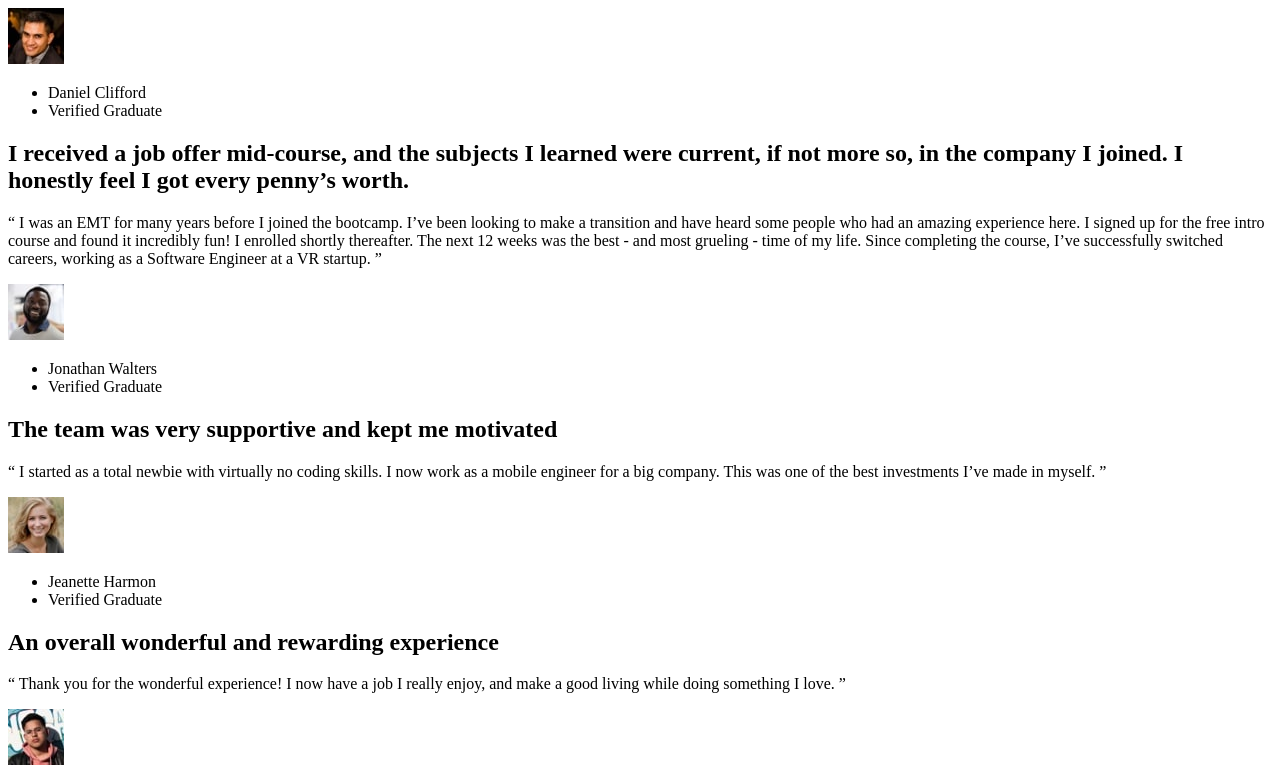
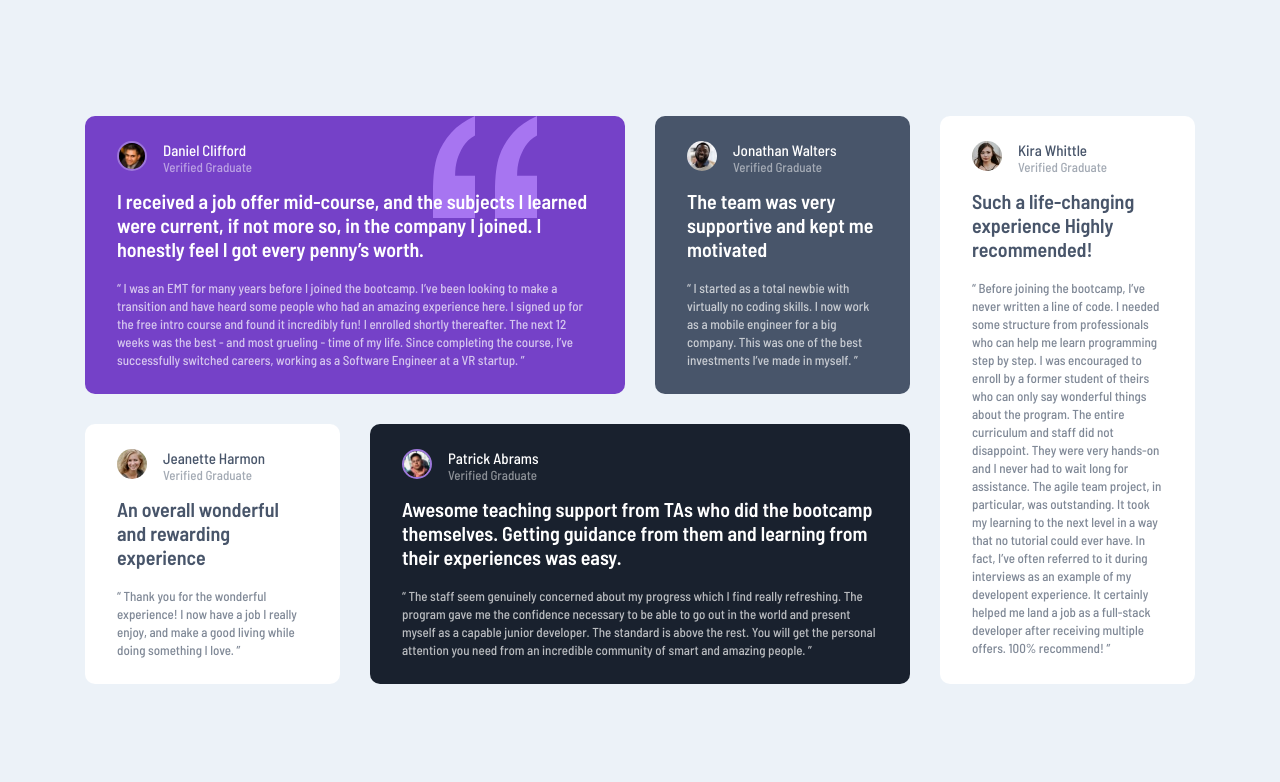
Before and after one commit to DarkPsycho0/testimonials-grid-section, a plain HTML site: page index.html in a window 1280 px wide. Shown: the top 782 px of the page. Drawn offline with Linux system fonts and the light colour scheme.

Commit message:
css pronto

```diff
--- a/index.html
+++ b/index.html
@@ -13,7 +13,7 @@
 <body>
     <main class="container">
         <section class="section">
-            <div class="cards">
+            <div class="cards daniel">
                 <div>
                     <img src="./src/images/image-daniel.jpg" alt="profile picture">
                     <ul>
@@ -24,7 +24,7 @@
                 <h2>I received a job offer mid-course, and the subjects I learned were current, if not more so, in the company I joined. I honestly feel I got every penny’s worth.</h2>
                 <p>“ I was an EMT for many years before I joined the bootcamp. I’ve been looking to make a transition and have heard some people who had an amazing experience here. I signed up for the free intro course and found it incredibly fun! I enrolled shortly thereafter. The next 12 weeks was the best - and most grueling - time of my life. Since completing the course, I’ve successfully switched careers, working as a Software Engineer at a VR startup. ”</p>
             </div>
-            <div class="cards">
+            <div class="cards jonathan">
                 <div>
                     <img src="./src/images/image-jonathan.jpg" alt="profile picture">
                     <ul>
@@ -35,7 +35,7 @@
                 <h2>The team was very supportive and kept me motivated</h2>
                 <p>“ I started as a total newbie with virtually no coding skills. I now work as a mobile engineer for a big company. This was one of the best investments I’ve made in myself. ”</p>
             </div>
-            <div class="cards">
+            <div class="cards jeanette white">
                 <div>
                     <img src="./src/images/image-jeanette.jpg" alt="profile picture">
                     <ul>
@@ -46,7 +46,7 @@
                 <h2>An overall wonderful and rewarding experience</h2>
                 <p>“ Thank you for the wonderful experience! I now have a job I really enjoy, and make a good living while doing something I love. ”</p>
             </div>
-            <div class="cards">
+            <div class="cards patrick">
                 <div>
                     <img src="./src/images/image-patrick.jpg" alt="profile picture">
                     <ul>
@@ -57,7 +57,7 @@
                 <h2>Awesome teaching support from TAs who did the bootcamp themselves. Getting guidance from them and learning from their experiences was easy.</h2>
                 <p>“ The staff seem genuinely concerned about my progress which I find really refreshing. The program gave me the confidence necessary to be able to go out in the world and present myself as a capable junior developer. The standard is above the rest. You will get the personal attention you need from an incredible community of smart and amazing people. ”</p>
             </div>
-            <div class="cards">
+            <div class="cards kira white">
                 <div>
                     <img src="./src/images/image-kira.jpg" alt="profile picture">
                     <ul>
--- a/src/css/reset.css
+++ b/src/css/reset.css
@@ -0,0 +1,8 @@
+*{
+    padding: 0;
+    margin: 0;
+    box-sizing: border-box;
+}
+ul {
+    list-style: none;
+}
--- a/src/css/style.css
+++ b/src/css/style.css
@@ -0,0 +1,89 @@
+@import url('https://fonts.googleapis.com/css2?family=Barlow+Semi+Condensed:wght@500;600&display=swap');
+body {
+    font-family: 'Barlow Semi Condensed', sans-serif;
+    font-size: 13px;
+    background-color: hsl(210, 46%, 95%);
+}
+.container {
+    display: flex;
+    justify-content: center;
+    align-items: center;
+    height: 100vh;
+    max-width: 1440px;
+    margin: 0 auto;
+}
+.section {
+    display: grid;
+    grid-template-columns: repeat(4, 255px);
+    grid-template-rows: repeat(2, auto);
+    gap: 30px;
+}
+.cards {
+    padding: 25px 32px;
+    border-radius: 10px;
+}
+.cards div {
+    display: flex;
+}
+.cards div img {
+    border-radius: 50%;
+    width: 30px;
+    margin-right: 16px;
+    margin-bottom: 18px;
+}
+.cards div ul li:first-child, .cards h2 {
+    color: hsl(0, 0%, 100%);
+    font-size: 15px;
+}
+.cards div ul li:last-child {
+    color: hsla(0, 0%, 100%, 50%);
+}
+.cards h2 {
+    margin-bottom: 18px;
+    line-height: 24px;
+    font-size: 20px;
+}
+.cards p {
+    line-height: 18px;
+    color: hsla(0, 0%, 100%, 70%);
+}
+.white div ul li:first-child, .white h2 {
+    color: hsl(217, 19%, 35%);
+}
+.white div ul li:last-child {
+    color: hsla(217, 19%, 35%, 50%);
+}
+.white p {
+    color: hsla(217, 19%, 35%, 70%);
+}
+.daniel {
+    background-color: hsl(263, 55%, 52%);
+    background-image: url(../images/bg-pattern-quotation.svg);
+    background-repeat: no-repeat;
+    background-position: 348px 0px;
+    grid-column: 1 / span 2;
+    grid-row: 1 / 1;
+}
+.daniel div img, .patrick div img {
+    border: 2px solid hsl(263, 57%, 66%);
+}
+.jonathan {
+    background-color: hsl(217, 19%, 35%);
+    grid-column: 3 / 3;
+    grid-row: 1 / 1;
+}
+.jeanette {
+    background-color: hsl(0, 0%, 100%);
+    grid-column: 1 / 1;
+    grid-row: 2 / 2;
+}
+.patrick {
+    background-color: hsl(219, 29%, 14%);
+    grid-column: 2 / span 2;
+    grid-row: 2 / 2;
+}
+.kira {
+    background-color: hsl(0, 0%, 100%);
+    grid-column: 4 / 4;
+    grid-row: 1 / span 2;
+}
```
